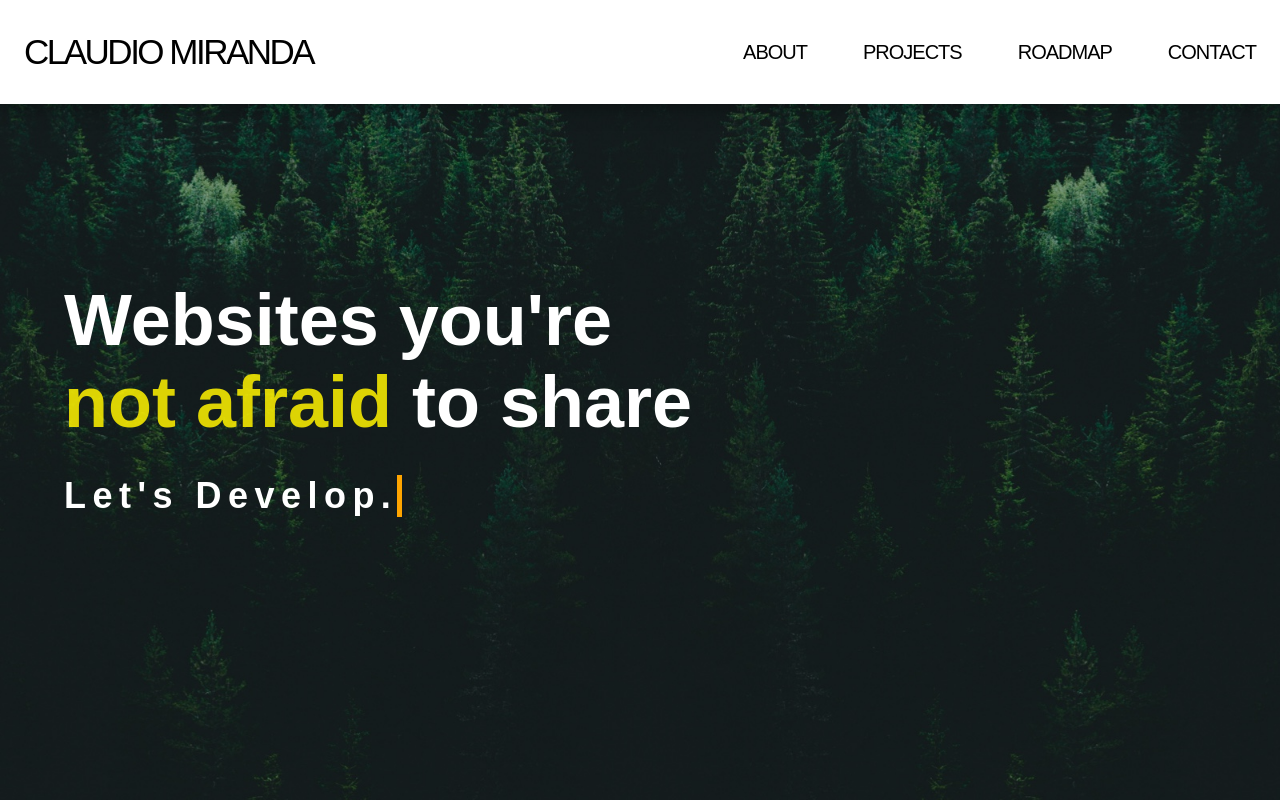
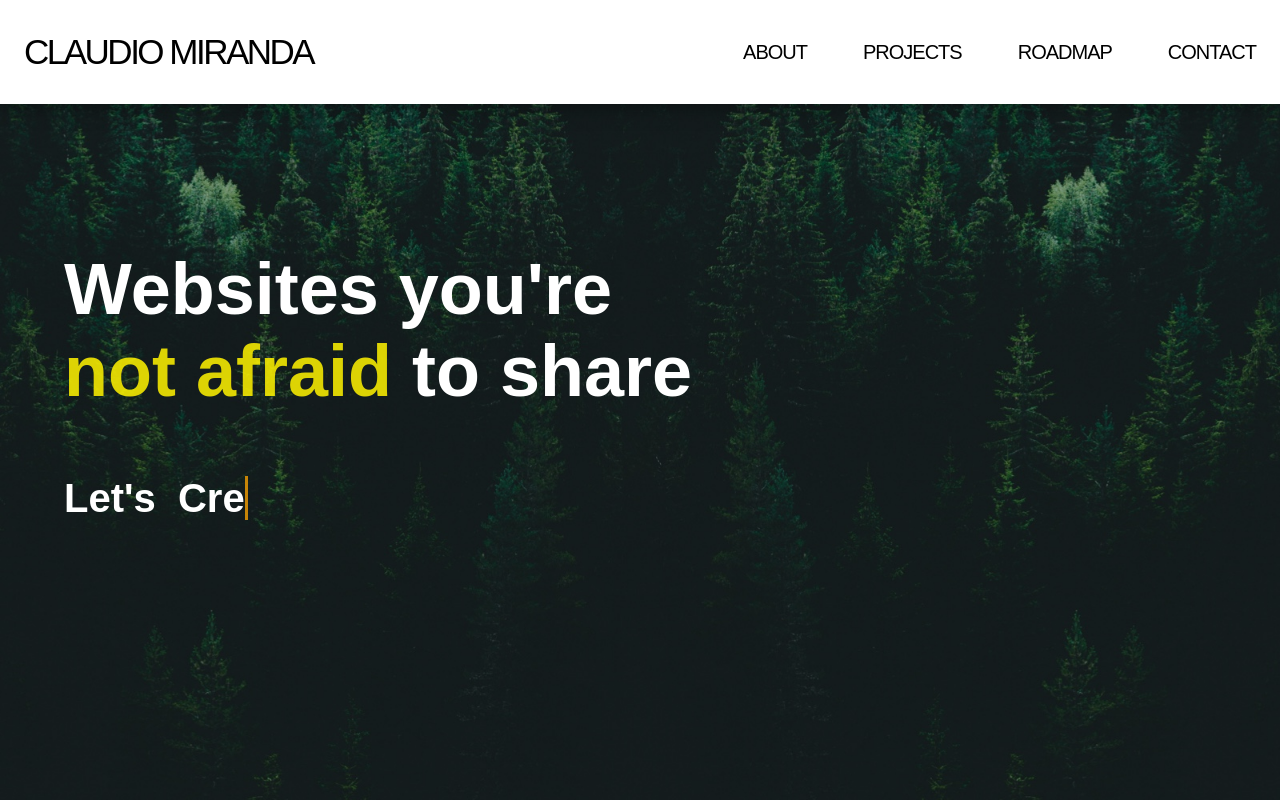
Before and after one commit to CodingClauds/Portfolio, a React (Create React App) app: page / in a window 1280 px wide. Shown: the top 800 px of the page. Built offline with nearby package versions, Linux system fonts and the light colour scheme.

Commit message:
update FR-typewriter with dynamic display

```diff
--- a/src/components/Body/Body.js
+++ b/src/components/Body/Body.js
@@ -22,9 +22,10 @@ export default function Body({ myRefAbout, myRefProjects, myRefRoadmap }) {
               Websites you're <br />
               <span>not afraid</span> to share
             </h1>
-
-            <div className="infinite typewriter">
-              <h3 className="infinite__title">Let's Develop.</h3>
+            <div>
+              <h3 class="type-title" aria-label="typewriter effect">
+                Let's &nbsp;<span class="typewriter nocaret"></span>
+              </h3>
             </div>
           </div>
         </section>
--- a/src/components/Body/Body.scss
+++ b/src/components/Body/Body.scss
@@ -1,4 +1,4 @@
-@use "../../styles/partials/_mixins.scss" as *;
+@use "../../styles/partials/_mixIns.scss" as *;
 @use "../../styles/partials/_variables.scss" as *;
 
 main {
@@ -47,7 +47,6 @@ main {
       }
 
       h3 {
-        font-size: 36px;
         font-weight: 700;
         margin-bottom: 32px;
 
@@ -57,46 +56,191 @@ main {
       }
     }
 
-    .infinite {
-      display: inline-block;
+    .type-title {
+      font-size: 2.5rem;
+      margin: 4rem 0 1rem 0rem;
+    }
 
-      &__title {
-        padding: 0;
-        margin: 0;
-        color: $primary-white;
-        font-size: 60px;
-        letter-spacing: 1px;
+    /* Typewriter effect */
+    @keyframes typing {
+      0.0000%,
+      27.3488% {
+        content: "";
+      }
+      1.1395%,
+      26.2093% {
+        content: "D";
+      }
+      2.2791%,
+      25.0698% {
+        content: "De";
+      }
+      3.4186%,
+      23.9302% {
+        content: "Dev";
+      }
+      4.5581%,
+      22.7907% {
+        content: "Deve";
+      }
+      5.6977%,
+      21.6512% {
+        content: "Devel";
+      }
+      6.8372%,
+      20.5116% {
+        content: "Develo";
+      }
+      7.9767%,
+      19.3721% {
+        content: "Develop";
+      }
+      8.9767%,
+      18.3721% {
+        content: "Develop.";
+      }
+
+      30.7674%,
+      51.2791% {
+        content: "";
+      }
+      31.9070%,
+      50.1395% {
+        content: "C";
+      }
+      33.0465%,
+      49.0000% {
+        content: "Cr";
+      }
+      34.1860%,
+      47.8605% {
+        content: "Cre";
+      }
+      35.3256%,
+      46.7209% {
+        content: "Crea";
+      }
+      36.4651%,
+      45.5814% {
+        content: "Creat";
+      }
+      37.6047%,
+      44.4419% {
+        content: "Create";
+      }
+      38.6047%,
+      43.4419% {
+        content: "Create.";
+      }
+
+      54.6977%,
+      75.2093% {
+        content: "";
+      }
+      55.8372%,
+      74.0698% {
+        content: "I";
+      }
+      56.9767%,
+      72.9302% {
+        content: "In";
+      }
+      58.1163%,
+      71.7907% {
+        content: "Ins";
+      }
+      59.2558%,
+      70.6512% {
+        content: "Insp";
+      }
+      60.3953%,
+      69.5116% {
+        content: "Inspi";
+      }
+      61.5349%,
+      68.3721% {
+        content: "Inspir";
+      }
+      62.6574%,
+      67.8210% {
+        content: "Inspire";
+      }
+
+      78.6279%,
+      96.8605% {
+        content: "";
+      }
+      79.7674%,
+      95.7209% {
+        content: "D";
+      }
+      80.9070%,
+      94.5814% {
+        content: "Dr";
+      }
+      82.0465%,
+      93.4419% {
+        content: "Dre";
+      }
+      83.1860%,
+      92.3023% {
+        content: "Drea";
+      }
+      85.1860%,
+      90.3023% {
+        content: "Dream";
       }
     }
 
-    .typewriter h3 {
-      color: $primary-white;
-      overflow: hidden; /* Ensures the content is not revealed until the animation */
-      border-right: 0.15em solid orange; /* The typwriter cursor */
-      white-space: nowrap; /* Keeps the content on a single line */
-      margin: 0 auto; /* Gives that scrolling effect as the typing happens */
-      letter-spacing: 0.18em; /* Adjust as needed */
-      animation: typing 3s steps(38, end), blink-caret 0.5s step-end infinite;
-    }
-
-    /* The typing effect */
-    @keyframes typing {
-      from {
-        width: 0;
+    @keyframes blink {
+      0%,
+      100% {
+        opacity: 1;
       }
-      to {
-        width: 100%;
+      50% {
+        opacity: 0;
       }
     }
 
-    /* The typewriter cursor effect */
-    @keyframes blink-caret {
-      from,
-      to {
-        border-color: transparent;
+    .typewriter {
+      --caret: orange;
+    }
+
+    .typewriter::before {
+      content: "";
+      animation: typing 13.5s infinite;
+    }
+
+    .typewriter::after {
+      content: "";
+      border-right: 3px solid var(--caret);
+      animation: blink 0.5s linear infinite;
+    }
+
+    @media (prefers-reduced-motion) {
+      .typewriter::after {
+        animation: none;
       }
-      50% {
-        border-color: orange;
+
+      @keyframes sequencePopup {
+        0%,
+        100% {
+          content: "Develop";
+        }
+        25% {
+          content: "Create";
+        }
+        50% {
+          content: "Inspire";
+        }
+        75% {
+          content: "Dream";
+        }
+      }
+
+      .typewriter::before {
+        content: "Develop";
+        animation: sequencePopup 12s linear infinite;
       }
     }
   }
```
